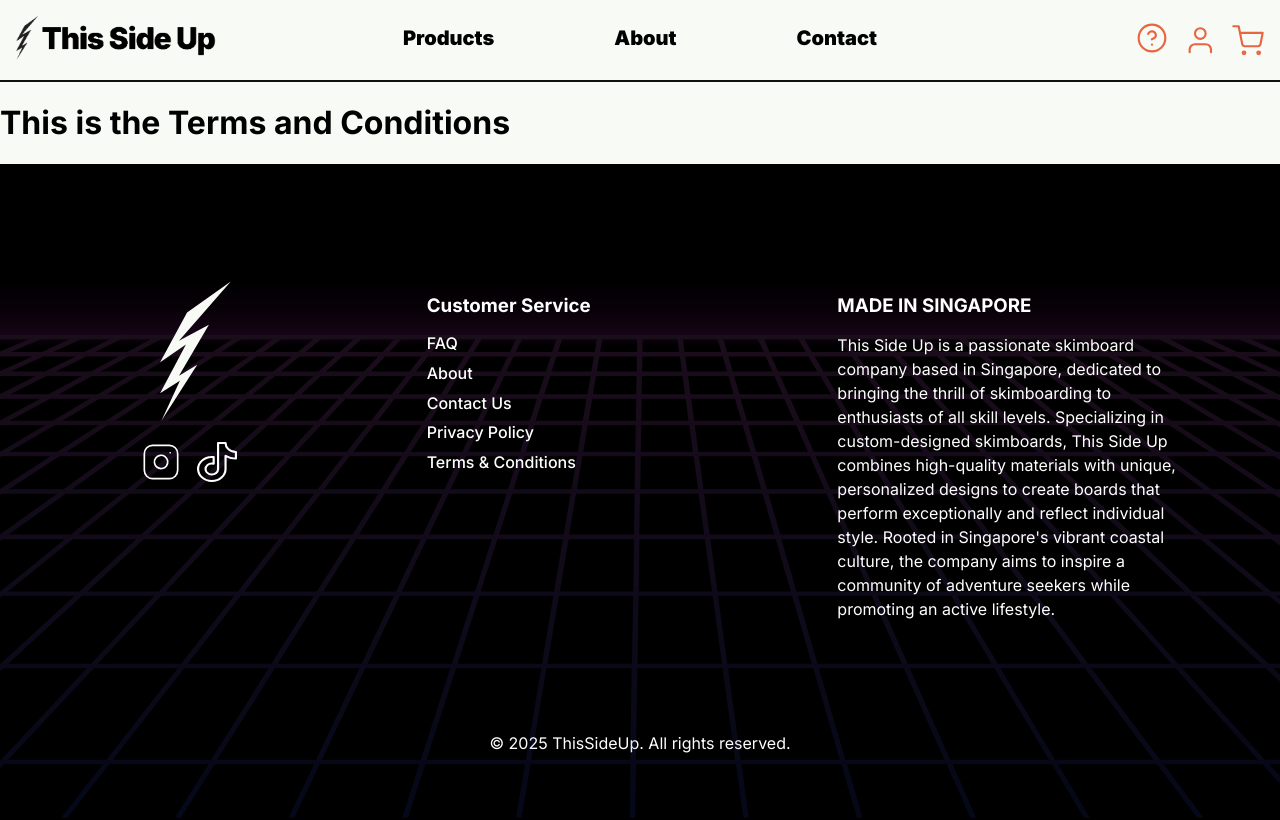
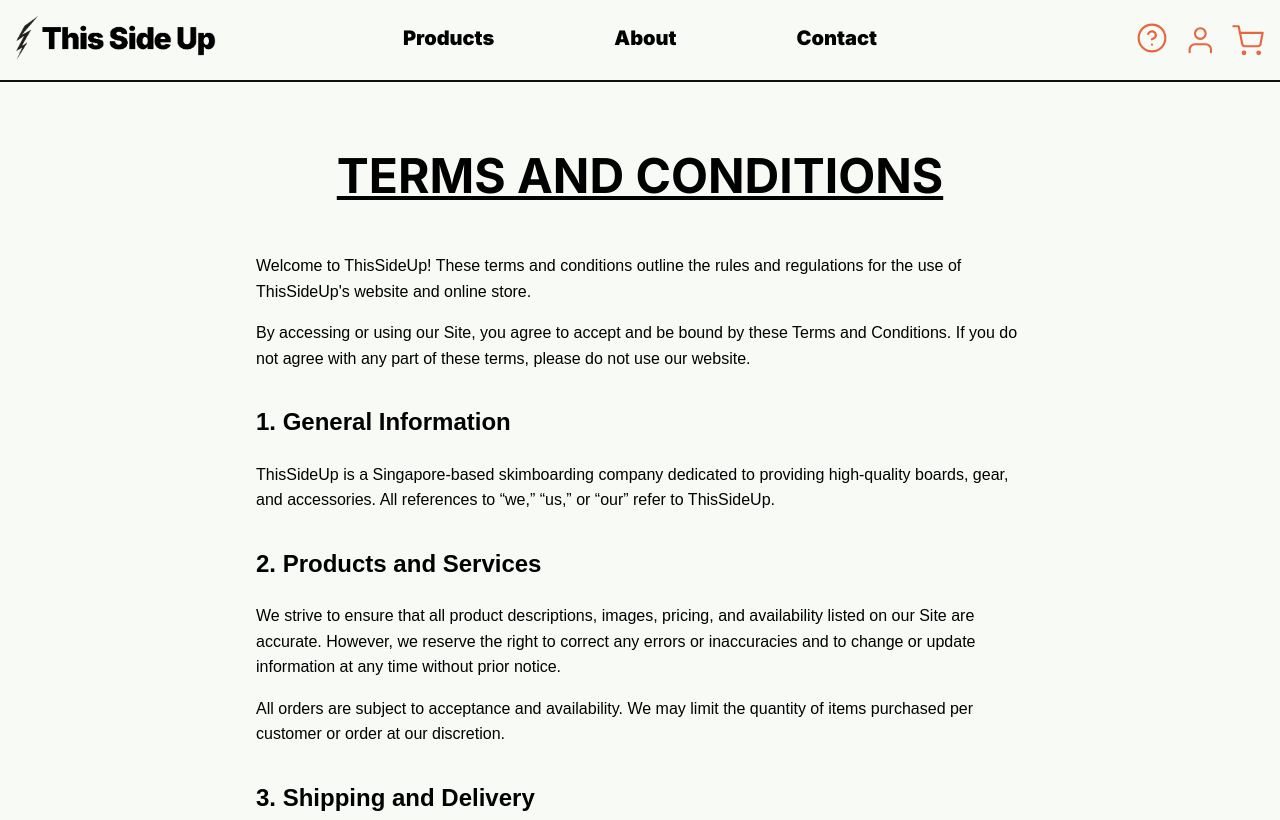
Before and after one commit to ennisyania/ThisSideUp_Website, a React (Create React App) app in the folder this-side-up/frontend/: page /termsAndConditions in a window 1280 px wide. Shown: the top 820 px of the page. Built offline with nearby package versions, Linux system fonts and the light colour scheme.

Commit message:
terms and conditions page

```diff
--- /dev/null
+++ b/this-side-up/frontend/src/TermsAndConditions.css
@@ -0,0 +1,50 @@
+.privacy-policy-container {
+  display: flex;
+  flex-direction: column;
+  align-items: center;
+  padding: 2rem;
+  width: 100%;
+  box-sizing: border-box;
+}
+
+.heading h1 {
+  text-decoration: underline;
+  font-weight: bold;
+  text-align: center;
+  font-size: 3rem;
+  margin-bottom: 2rem;
+}
+
+.content {
+  max-width: 60vw;
+  width: 100%;
+  text-align: left;
+  font-family: Arial, sans-serif;
+  line-height: 1.6;
+}
+
+.content h2 {
+  margin-top: 2rem;
+  font-size: 1.5rem;
+  font-weight: bold;
+}
+
+.content ul {
+  padding-left: 1.5rem;
+  list-style-type: disc;
+  margin-top: 0.5rem;
+}
+
+.content p {
+  margin-top: 1rem;
+  font-size: 1rem;
+}
+
+.content a {
+  color: #007acc;
+  text-decoration: none;
+}
+
+.content a:hover {
+  text-decoration: underline;
+}
--- a/this-side-up/frontend/src/TermsAndConditions.js
+++ b/this-side-up/frontend/src/TermsAndConditions.js
@@ -1,5 +1,91 @@
 import React from 'react';
+import './TermsAndConditions.css';
 
-export default function tryouts() {
-  return <h1>This is the Terms and Conditions</h1>;
+export default function TermsAndConditions() {
+  return (
+    <div className="privacy-policy-container">
+      <div className="heading">
+        <h1>TERMS AND CONDITIONS</h1>
+      </div>
+      <div className="content">
+        <p>
+          Welcome to ThisSideUp! These terms and conditions outline the rules and regulations for the use of ThisSideUp's website and online store.
+        </p>
+        <p>
+          By accessing or using our Site, you agree to accept and be bound by these Terms and Conditions. If you do not agree with any part of these terms, please do not use our website.
+        </p>
+
+        <h2>1. General Information</h2>
+        <p>
+          ThisSideUp is a Singapore-based skimboarding company dedicated to providing high-quality boards, gear, and accessories. All references to “we,” “us,” or “our” refer to ThisSideUp.
+        </p>
+
+        <h2>2. Products and Services</h2>
+        <p>
+          We strive to ensure that all product descriptions, images, pricing, and availability listed on our Site are accurate. However, we reserve the right to correct any errors or inaccuracies and to change or update information at any time without prior notice.
+        </p>
+        <p>
+          All orders are subject to acceptance and availability. We may limit the quantity of items purchased per customer or order at our discretion.
+        </p>
+
+        <h2>3. Shipping and Delivery</h2>
+        <p>
+          We currently ship within Singapore and selected international locations. Shipping times may vary depending on your location and chosen delivery method. ThisSideUp is not responsible for delays caused by external factors such as customs or weather conditions.
+        </p>
+
+        <h2>4. Returns and Refunds</h2>
+        <p>
+          If you're not satisfied with your purchase, you may request a return or exchange within 14 days of receiving your order. Items must be unused, in original condition, and in their original packaging.
+        </p>
+        <p>
+          Refunds will be processed once the item is returned and inspected. Shipping fees are non-refundable unless the item arrived damaged or incorrect.
+        </p>
+        <p>
+          Please contact us at hello@thissideup.sg or our contact page to initiate a return.
+        </p>
+
+        <h2>5. Intellectual Property</h2>
+        <p>
+          All content on this Site, including logos, designs, graphics, images, and text, is the property of ThisSideUp and is protected by copyright and trademark laws. You may not use, copy, reproduce, or distribute any content without our express written permission.
+        </p>
+
+        <h2>6. User Conduct</h2>
+        <p>
+          You agree not to use the Site for any unlawful purpose or in a way that could harm, disable, or impair the functionality of the Site. You also agree not to upload or transmit any malicious code, spam, or offensive material.
+        </p>
+
+        <h2>7. Privacy</h2>
+        <p>
+          Your privacy is important to us. Our <a href="/PrivacyPolicy">Privacy Policy</a> explains how we collect, use, and protect your information when you use our Site.
+        </p>
+
+        <h2>8. Limitation of Liability</h2>
+        <p>
+          ThisSideUp shall not be liable for any direct, indirect, incidental, or consequential damages that result from the use or inability to use our Site or products, including but not limited to loss of data, income, or profit.
+        </p>
+
+        <h2>9. Governing Law</h2>
+        <p>
+          These Terms and Conditions are governed by and construed in accordance with the laws of the Republic of Singapore. Any disputes arising out of or in connection with these terms shall be subject to the exclusive jurisdiction of the Singapore courts.
+        </p>
+
+        <h2>10. Changes to Terms</h2>
+        <p>
+          We reserve the right to modify these Terms and Conditions at any time. Changes will be posted on this page with the updated effective date. Continued use of the Site after any changes constitutes acceptance of those changes.
+        </p>
+
+        <p><strong>Last updated:</strong> July 12, 2025</p>
+
+        <h2>11. Contact Us</h2>
+        <p>
+          If you have any questions about these Terms and Conditions, feel free to reach us at:
+        </p>
+        <ul>
+          <li>📧 Email: <a href="mailto:hello@thissideup.sg">hello@thissideup.sg</a></li>
+          <li>📍 Address: Singapore (exact location disclosed on request)</li>
+          <li>📞 Phone: Available upon order confirmation or inquiry</li>
+        </ul>
+      </div>
+    </div>
+  );
 }
```
